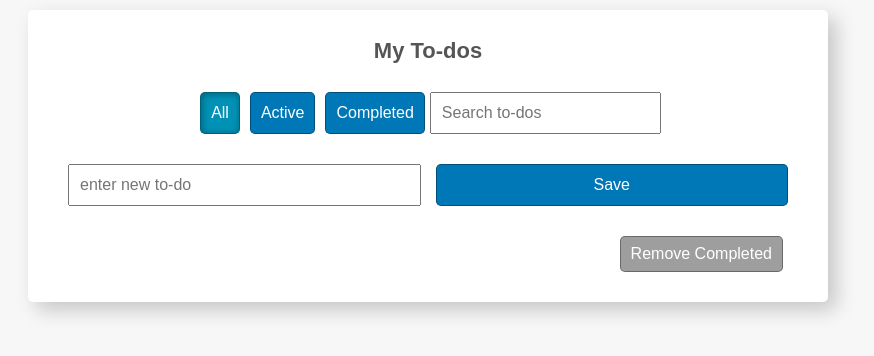
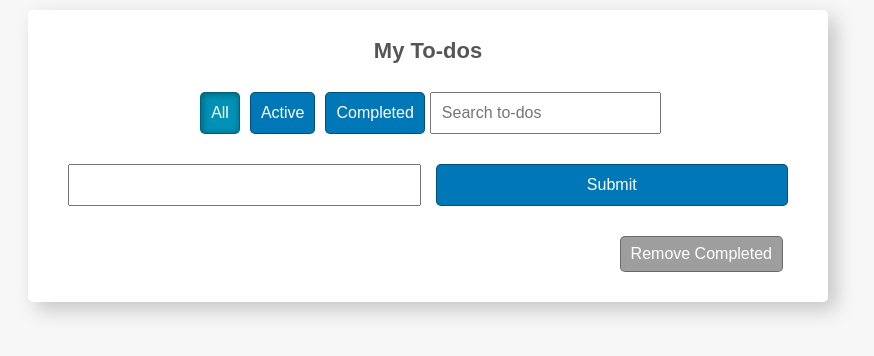
Before and after one commit to colin-macrae/to-do-app, a React (Vite) app: page / in a window 1280 px wide. Shown: the top 356 px of the page, without its empty margins (212-1086 px from the left). Built offline with nearby package versions, Linux system fonts and the light colour scheme.

Commit message:
add react hook form, converted one form field

```diff
--- a/package.json
+++ b/package.json
@@ -12,7 +12,8 @@
   "dependencies": {
     "react": "^18.2.0",
     "react-beautiful-dnd": "^13.1.1",
-    "react-dom": "^18.2.0"
+    "react-dom": "^18.2.0",
+    "react-hook-form": "^7.49.2"
   },
   "devDependencies": {
     "@types/react": "^18.2.15",
--- a/src/Home.css
+++ b/src/Home.css
@@ -32,7 +32,7 @@ h1 {
 }
 
 /* Buttons general */
-button {
+button, .save-btn {
   border: 1px solid rgba(0, 0, 0, 0.336);
   padding: 0.8rem 1rem;
   margin: 0 0.5rem;
@@ -42,7 +42,7 @@ button {
   cursor: pointer;
 }
 
-button:hover {
+button:hover, .save-btn:hover {
   background-color: #005b8f;
 }
 
@@ -178,7 +178,7 @@ button:hover {
     justify-content: center;
   }
 
-  button {
+  button, .save-btn {
     border: 1px solid rgba(0, 0, 0, 0.336);
     padding: 0.8rem 1rem;
     margin: 0 0.2rem;
--- a/src/Home.jsx
+++ b/src/Home.jsx
@@ -2,12 +2,15 @@ import "./Home.css";
 import ListItems from "./ListItems";
 import { useState, useEffect } from "react";
 import { DragDropContext, Droppable, Draggable } from "react-beautiful-dnd";
-import { getToDos, handleSubmit, removeAllCompleted, handleFilter } from "./HomeUtils";
+import { getToDos, onSubmit, removeAllCompleted, handleFilter } from "./HomeUtils";
+import { useForm } from "react-hook-form"
 
 export default function Home() {
   const [toDoItems, setToDoItems] = useState([]);
   const [filter, setFilter] = useState("all");
   const [itemSearch, setItemSearch] = useState("");
+
+  const { handleSubmit, watch, register } = useForm();
 
   useEffect(() => {
     const toDos = getToDos();
@@ -60,25 +63,18 @@ export default function Home() {
             />
           </form>
         </div>
-        <form className="form">
+        <form
+          onSubmit={handleSubmit(() =>
+            onSubmit({ toDoItems, setToDoItems, watch })
+          )}
+          className="form"
+        >
           <input
             className="new-item-input text-input-box"
-            type="text"
-            name="new-entry"
-            placeholder="enter new to-do"
-            autoComplete="off"
+            {...register("new-entry-input")}
           />
-          <button
-            className="save-btn"
-            type="button"
-            onClick={() =>
-              handleSubmit({ toDoItems, setToDoItems, setItemSearch })
-            }
-          >
-            Save
-          </button>
+          <input type="submit" className="save-btn" />
         </form>
-
         <DragDropContext
           onDragEnd={(result) => {
             if (!result.destination) {
--- a/src/HomeUtils.jsx
+++ b/src/HomeUtils.jsx
@@ -5,8 +5,8 @@ export function getToDos() {
   } else return toDos;
 }
 
-export function handleSubmit({ setToDoItems, toDoItems, setItemSearch }) {
-  const newEntryText = document.querySelector('input[name="new-entry"]').value;
+export function onSubmit({ setToDoItems, toDoItems, watch }) {
+  const newEntryText = watch("new-entry-input");
   // Prevents adding empty to-dos
   if (newEntryText.trim() === "") {
     return;
@@ -21,12 +21,10 @@ export function handleSubmit({ setToDoItems, toDoItems, setItemSearch }) {
   setToDoItems(updatedToDoItems);
   const itemsJSON = JSON.stringify(updatedToDoItems);
   localStorage.setItem("to-do", itemsJSON);
-  // Clears input field
-  document.querySelector('input[name="new-entry"]').value = "";
-  // Sets focus to input field
-  document.querySelector('input[name="new-entry"]').focus();
-  // Clears search field when new list item added
-  setItemSearch("");
+  // to add
+  // // Clear input field
+  // // Set focus to input field
+  // // Clear search field when new list item added
 }
 
 export function removeAllCompleted({ setToDoItems, toDoItems }) {
```
Also changed, not shown: 1 other file (tests, documents, lock files or other folders).
